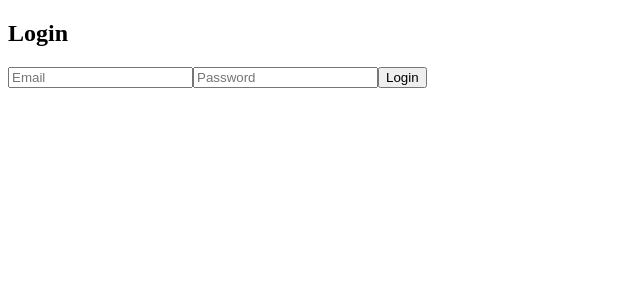
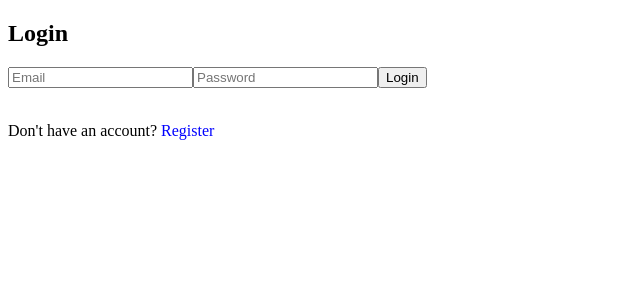
Before and after one commit to monu543/woman-safety-platform, a React (Create React App) app in the folder frontend/: page / in a window 1280 px wide. Shown: the top 300 px of the page, without its empty margins (0-640 px from the left). Built offline with nearby package versions, Linux system fonts and the light colour scheme.

Commit message:
added  register link

```diff
--- a/frontend/src/Login.js
+++ b/frontend/src/Login.js
@@ -64,6 +64,18 @@ export default function Login() {
           required
           />
           <button type="submit">Login</button>
+
+        <br /><br />
+
+        <p>
+            Don't have an account?
+          <span
+          onClick={() => navigate("/register")}
+          style={{ color: "blue", cursor: "pointer" }}
+          >
+           {" "}Register
+          </span>
+        </p>
       </form>
     </div>
   );
--- a/frontend/src/Register.js
+++ b/frontend/src/Register.js
@@ -15,9 +15,9 @@ export default function Register() {
     try {
       //.env file usage for API URL
       const res = await axios.post(
-        "http://localhost:5000/api/auth/register",
-        data
-      );
+        "https://woman-safety-platform.onrender.com/api/auth/register",
+     data
+    );
 
       alert(res.data.message || "Registered Successfully ✅");
       navigate("/");//LOGIN PAGE
```
